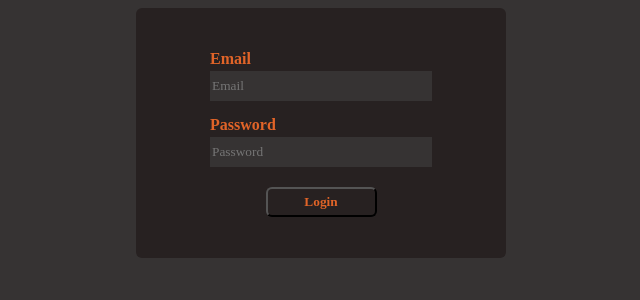
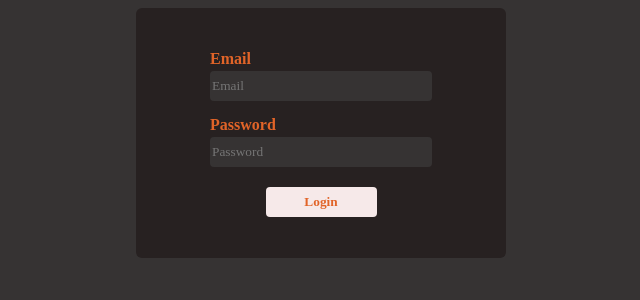
Before and after one commit to tPhume/time-log, a React app: page / in a window 1280 px wide. Shown: the top 300 px of the page, without its empty margins (319-959 px from the left). Built offline with nearby package versions, Linux system fonts and the light colour scheme; a web font is replaced by a local one.

Commit message:
Updated colors and added hover state to button

```diff
--- a/src/index.css
+++ b/src/index.css
@@ -67,8 +67,9 @@ body {
 
   /* Appearance */
   background-color: #363333;
-  color: #da703fbd;
+  color: #f6e9e9;
   border: 0px;
+  border-radius: 4px;
 
   /* Size specification */
   width: 100%;
@@ -87,9 +88,15 @@ body {
   margin-top: 5px;
 
   /* Appearance */
-  border-radius: 6px;
-  background-color: #272121;
+  border: 0px;
+  border-radius: 4px;
+  background-color: #f6e9e9;
 
   /* Font */
   font-weight: bold;
 }
+
+.login-form .submit:hover {
+  background-color: #e16428;
+  color: #f6e9e9;
+}
```
